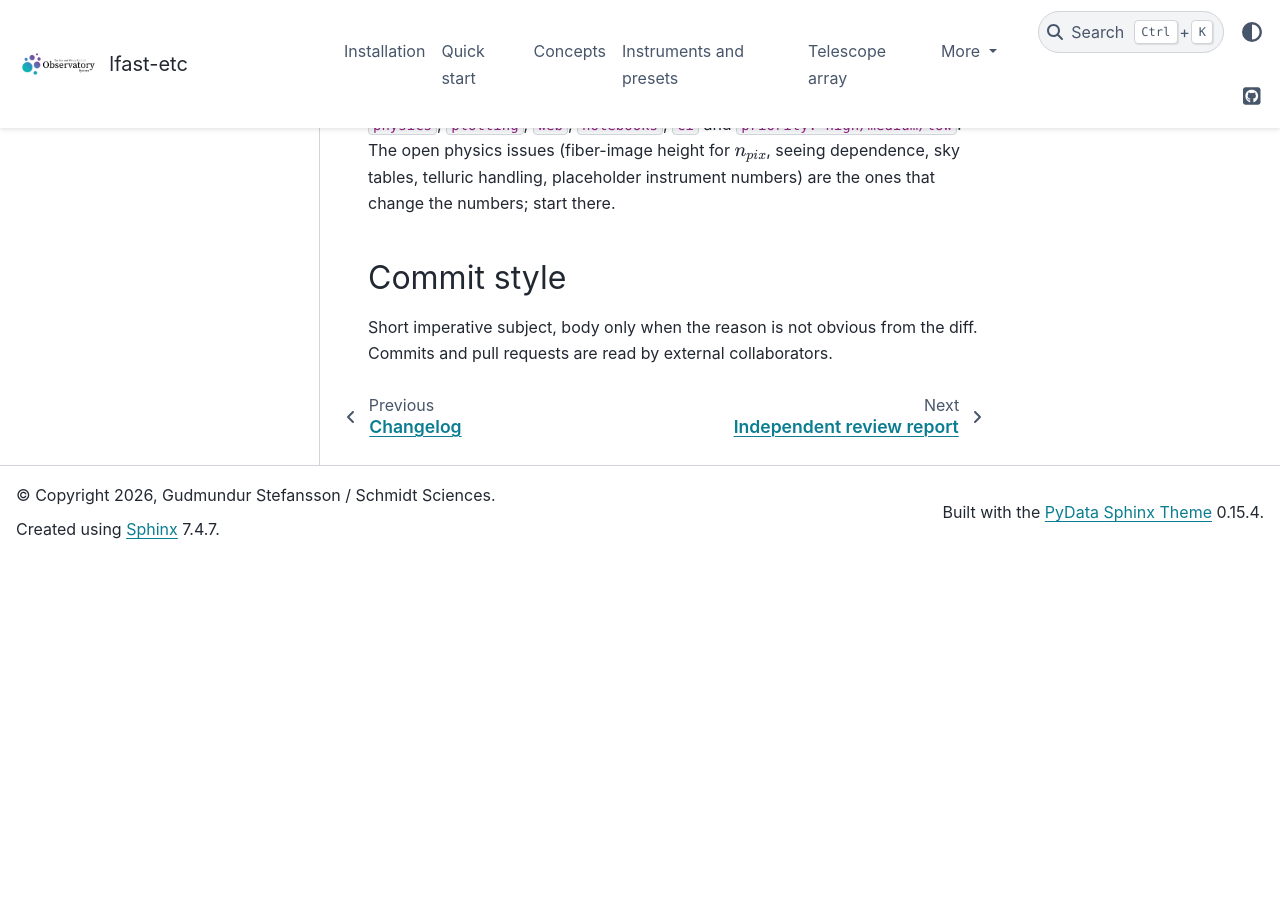
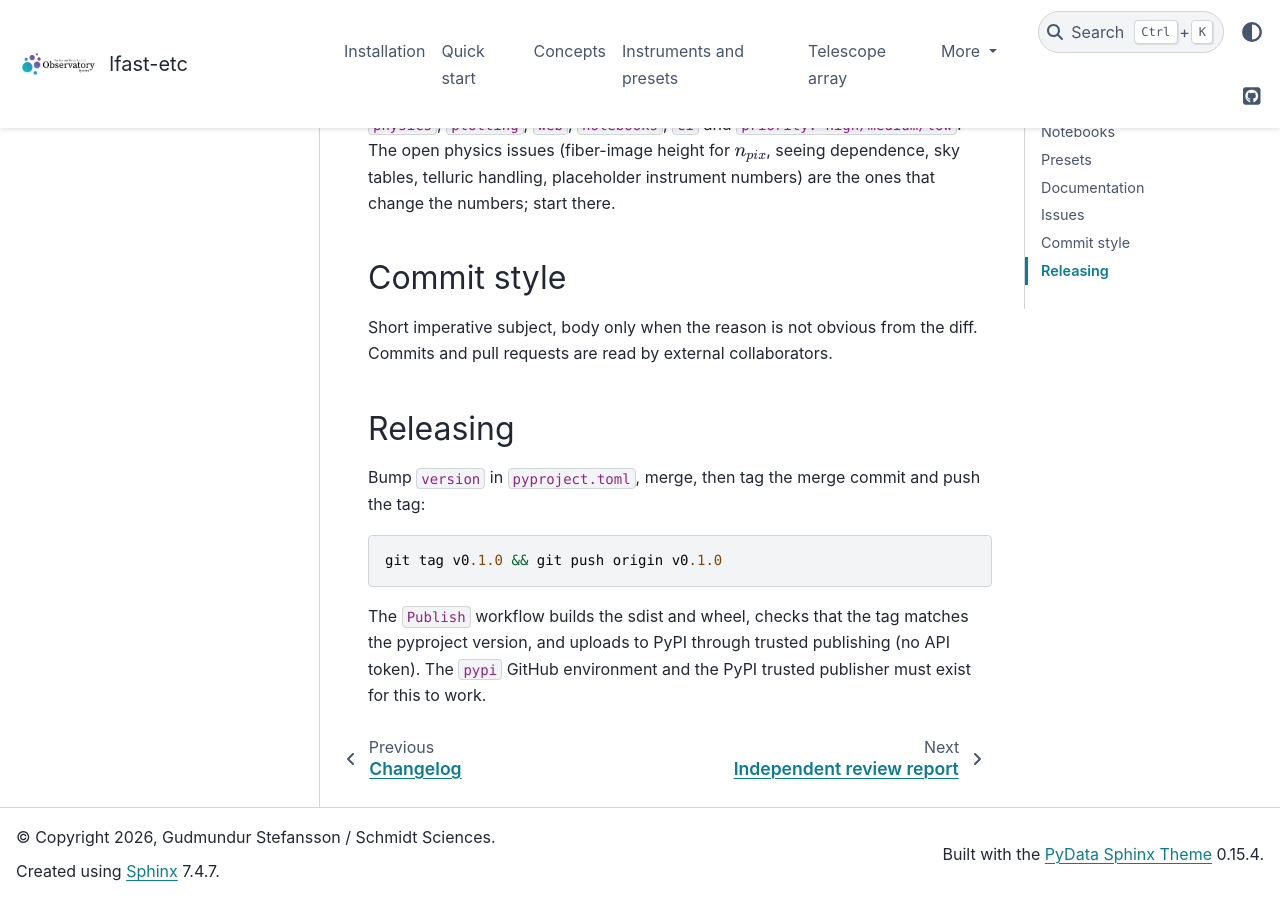
Before and after one commit to schmidt-observatories/lfast-etc, a Sphinx documentation site: the page built from docs/contributing.rst, in a window 1280 px wide and 900 px high, scrolled down 1919 px. Built offline with Sphinx 7.4.7 and the PyData theme 0.15.4, drawn with Linux system fonts in a browser that asks for light colours; pages that are not in the unit, such as notebooks, are missing from menus; before the commit the page ends 2478 px from its top, so only the background shows below that.

Commit message:
Add Publish workflow: build and upload to PyPI on v* tags via trusted publishing

```diff
--- a/docs/contributing.rst
+++ b/docs/contributing.rst
@@ -90,3 +90,14 @@ Commit style
 
 Short imperative subject, body only when the reason is not obvious from the diff. Commits and
 pull requests are read by external collaborators.
+
+Releasing
+---------
+
+Bump ``version`` in ``pyproject.toml``, merge, then tag the merge commit and push the tag::
+
+    git tag v0.1.0 && git push origin v0.1.0
+
+The ``Publish`` workflow builds the sdist and wheel, checks that the tag matches the
+pyproject version, and uploads to PyPI through trusted publishing (no API token). The
+``pypi`` GitHub environment and the PyPI trusted publisher must exist for this to work.
```
Also changed, not shown: 1 other file.
